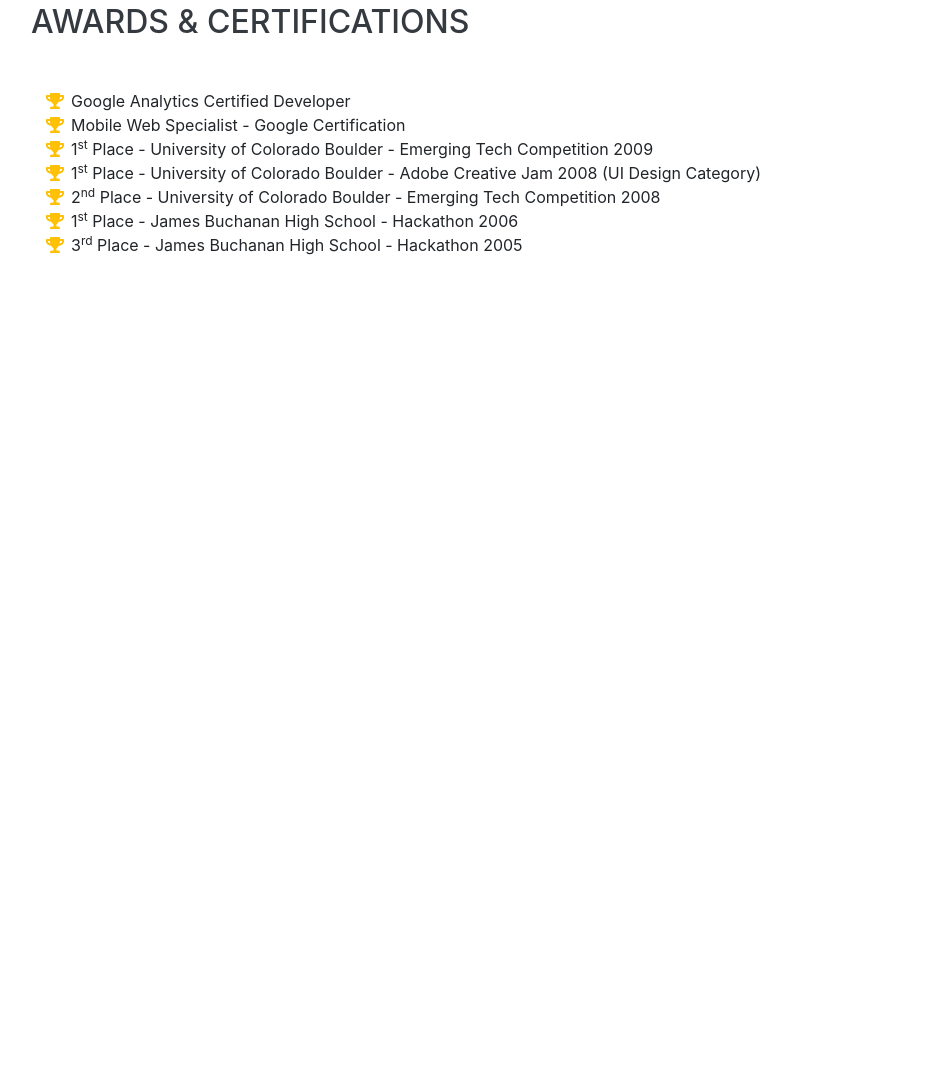
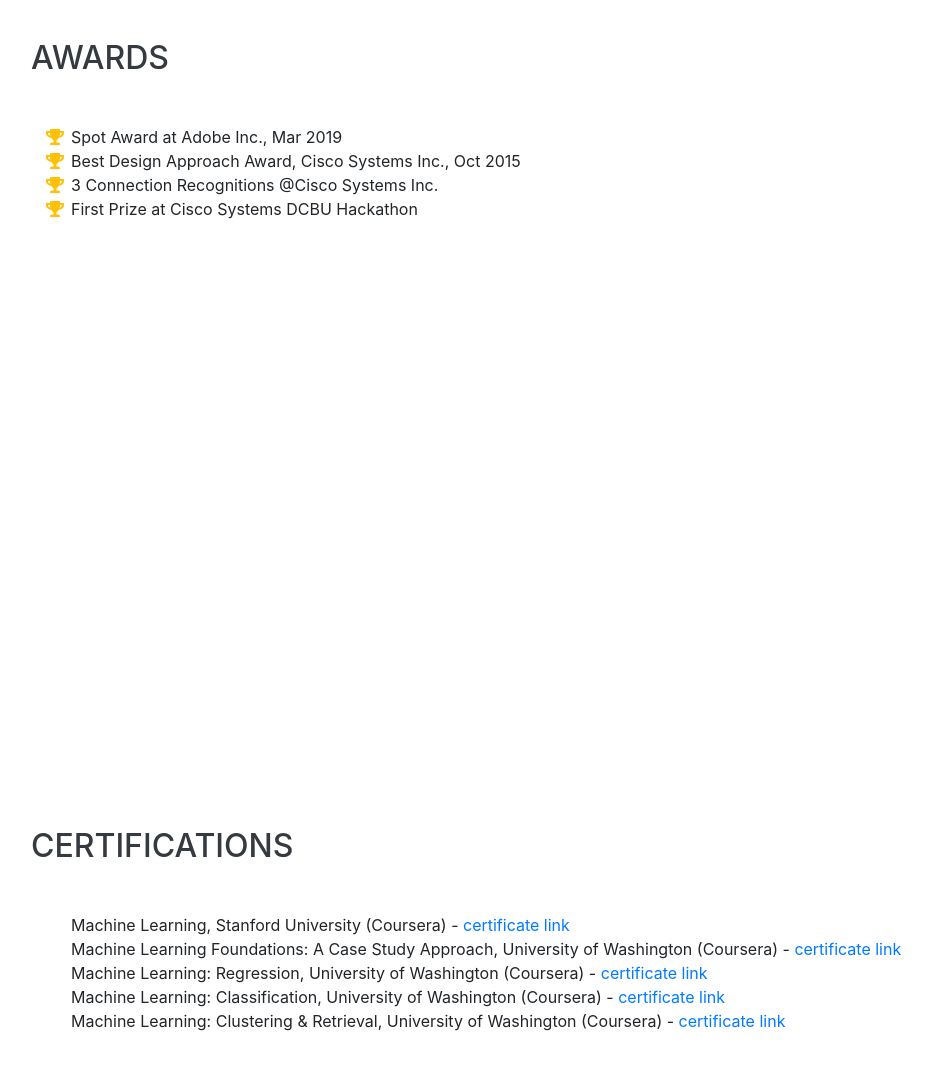
Before and after one commit to shankyrox/shankyrox.github.io, a website with bundled scripts: page index.html in a window 1280 px wide. Shown: the part 4275-5345 px from the top of the page, without its empty margins (289-1221 px from the left). Before the commit the page ends 4805 px from the top, so only its background shows below. Built offline with nearby package versions, Linux system fonts and the light colour scheme; a web font is replaced by a local one.

Commit message:
Next version

```diff
--- a/index.html
+++ b/index.html
@@ -256,8 +256,8 @@
     <section class="resume-section p-3 p-lg-5 d-flex align-items-center" id="interests">
       <div class="w-100">
         <h2 class="mb-5">Interests</h2>
-        <p>Apart from being a web developer, I enjoy most of my time being outdoors. In the winter, I am an avid skier and novice ice climber. During the warmer months here in Colorado, I enjoy mountain biking, free climbing, and kayaking.</p>
-        <p class="mb-0">When forced indoors, I follow a number of sci-fi and fantasy genre movies and television shows, I am an aspiring chef, and I spend a large amount of my free time exploring the latest technology advancements in the front-end web development world.</p>
+        <p>I am extremely passionate about software engineering and principles. Always on the lookout for collaborating with like minded people and working on interesting projects.</p><br>
+        <p>Apart from work, I play badminton regularly and am quite good at it. I am also an avid reader and have read books on varying topics such as fiction, thriller, self-help, history, etc.</p>
       </div>
     </section>
 
@@ -265,37 +265,57 @@
 
     <section class="resume-section p-3 p-lg-5 d-flex align-items-center" id="awards">
       <div class="w-100">
-        <h2 class="mb-5">Awards &amp; Certifications</h2>
+        <h2 class="mb-5">Awards </h2>
         <ul class="fa-ul mb-0">
           <li>
             <i class="fa-li fa fa-trophy text-warning"></i>
-            Google Analytics Certified Developer</li>
+            Spot Award at Adobe Inc., Mar 2019</li>
           <li>
             <i class="fa-li fa fa-trophy text-warning"></i>
-            Mobile Web Specialist - Google Certification</li>
+            Best Design Approach Award, Cisco Systems Inc., Oct 2015</li>
           <li>
             <i class="fa-li fa fa-trophy text-warning"></i>
-            1<sup>st</sup>
-            Place - University of Colorado Boulder - Emerging Tech Competition 2009</li>
+            3 Connection Recognitions @Cisco Systems Inc.
+            </li>
           <li>
             <i class="fa-li fa fa-trophy text-warning"></i>
-            1<sup>st</sup>
-            Place - University of Colorado Boulder - Adobe Creative Jam 2008 (UI Design Category)</li>
-          <li>
-            <i class="fa-li fa fa-trophy text-warning"></i>
-            2<sup>nd</sup>
-            Place - University of Colorado Boulder - Emerging Tech Competition 2008</li>
-          <li>
-            <i class="fa-li fa fa-trophy text-warning"></i>
-            1<sup>st</sup>
-            Place - James Buchanan High School - Hackathon 2006</li>
-          <li>
-            <i class="fa-li fa fa-trophy text-warning"></i>
-            3<sup>rd</sup>
-            Place - James Buchanan High School - Hackathon 2005</li>
+            First Prize at Cisco Systems DCBU Hackathon</li>
         </ul>
       </div>
     </section>
+
+    <section class="resume-section p-3 p-lg-5 d-flex align-items-center" id="awards">
+        <div class="w-100">
+          <h2 class="mb-5">Certifications </h2>
+          <ul class="fa-ul mb-0">
+            <li>
+              <i class="text-warning"></i>
+              Machine Learning, Stanford University (Coursera) -
+                <a href="https://www.coursera.org/account/accomplishments/verify/BTMZV6GDD2GM">certificate link</a>
+            </li>
+            <li>
+                <i class="text-warning"></i>
+                Machine Learning Foundations: A Case Study Approach, University of Washington (Coursera) -
+                  <a href="https://www.coursera.org/account/accomplishments/certificate/JRLVE5BXUYSQ">certificate link</a>
+            </li>
+            <li>
+                <i class="text-warning"></i>
+                Machine Learning: Regression, University of Washington (Coursera) -
+                  <a href="https://www.coursera.org/account/accomplishments/certificate/PKWVC2NAL5N3">certificate link</a>
+            </li>
+            <li>
+                <i class="text-warning"></i>
+                Machine Learning: Classification, University of Washington (Coursera) -
+                  <a href="https://www.coursera.org/account/accomplishments/certificate/JUF3ZSVJH3YJ">certificate link</a>
+            </li>
+            <li>
+                <i class="text-warning"></i>
+                Machine Learning: Clustering & Retrieval, University of Washington (Coursera) -
+                  <a href="https://www.coursera.org/account/accomplishments/certificate/M2V6BU4CKBAV">certificate link</a>
+            </li>
+          </ul>
+        </div>
+      </section>
 
   </div>
 
```
